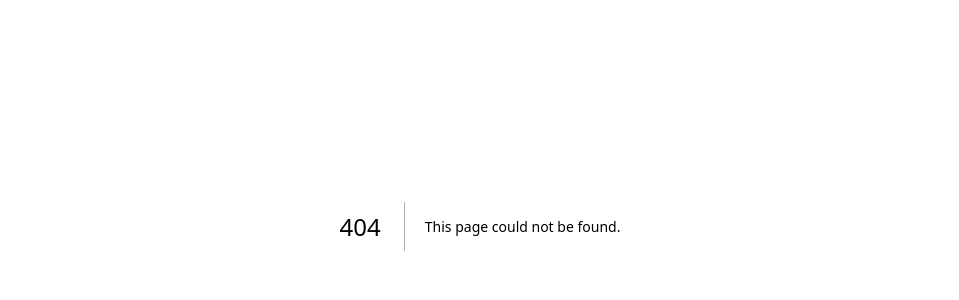
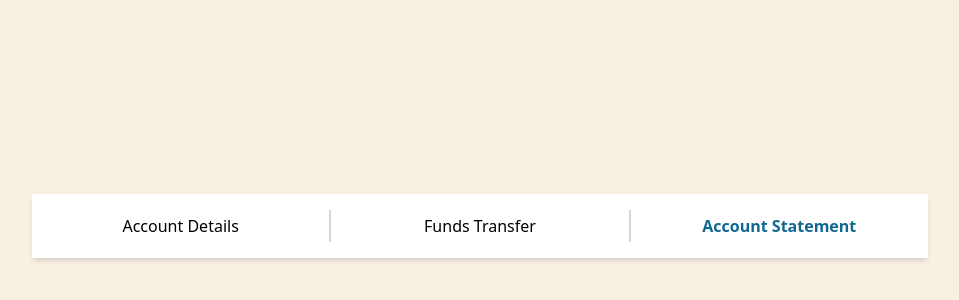
Before and after one commit to banboy38/OnlineBankingApplication-FrontEnd, a Next.js app: page /user/dashboard/statement in a window 1280 px wide. Before the commit this address had no page. Shown: the part 174-474 px from the top of the page, without its empty margins (160-1119 px from the left). Built offline with nearby package versions, Linux system fonts and the light colour scheme.

Commit message:
Add dashboard components

```diff
--- /dev/null
+++ b/components/navbar.js
@@ -0,0 +1,39 @@
+import { useRouter } from "next/router"
+import { useEffect } from "react"
+import Link from "next/link"
+
+export default function Navbar(){
+    const router = useRouter()
+
+    const currentRoute = router.pathname.slice(16)
+
+
+    useEffect(() => {
+        if(!currentRoute){
+            document.getElementById("detailsBtn").classList.add("text-[#106892]")
+            document.getElementById("detailsBtn").classList.add("font-semibold")
+        }
+        else{
+            document.getElementById(currentRoute).classList.add("text-[#106892]")
+            document.getElementById(currentRoute).classList.add("font-semibold")
+        }
+    }, [])
+
+
+
+    return(
+        <div className="w-[70%] h-16 flex justify-evenly items-center bg-white shadow-md">
+
+            <Link href={"/user/dashboard"} id="detailsBtn" className="hover:text-[#106892] hover:cursor-pointer flex justify-center items-center w-[10rem] hover:font-bold ease-in-out duration-300">Account Details</Link>
+
+            <div className="standingLine"></div>
+
+            <Link href={"/user/dashboard/transfer"} id="transfer" className="hover:text-[#106892] hover:cursor-pointer flex justify-center items-center w-[10rem] hover:font-bold ease-in-out duration-300">Funds Transfer</Link>
+
+            <div className="standingLine"></div>
+
+            <Link href={"/user/dashboard/statement"} id="statement" className="hover:text-[#106892] hover:cursor-pointer flex justify-center items-center w-[10rem] hover:font-bold ease-in-out duration-300">Account Statement</Link>
+
+        </div>
+    )
+}
--- /dev/null
+++ b/pages/user/dashboard/index.js
@@ -0,0 +1,13 @@
+import Navbar from "@/components/navbar"
+import { useRouter } from "next/router"
+
+export default function Details(){
+    return(
+        <div className="bg-[#F8F0E3] min-h-[100vh] flex justify-center items-center flex-col">
+
+            <Navbar/>
+
+
+        </div>
+    )
+}
--- /dev/null
+++ b/pages/user/dashboard/statement.js
@@ -0,0 +1,12 @@
+import Navbar from "@/components/navbar"
+
+export default function Statement(){
+    return(
+        <div className="bg-[#F8F0E3] min-h-[100vh] flex justify-center items-center flex-col">
+
+            <Navbar/>
+
+
+        </div>
+    )
+}
--- a/styles/globals.css
+++ b/styles/globals.css
@@ -119,3 +119,9 @@ input[type=date]:focus{
   gap: 1rem;
   width: 60%;
 }
+
+.standingLine{
+  height: 2rem;
+  border-color: rgb(212 212 212);
+  border-width: 1px;
+}
```
Also changed, not shown: pages/user/transaction.js (renamed from pages/user/payments.js).
